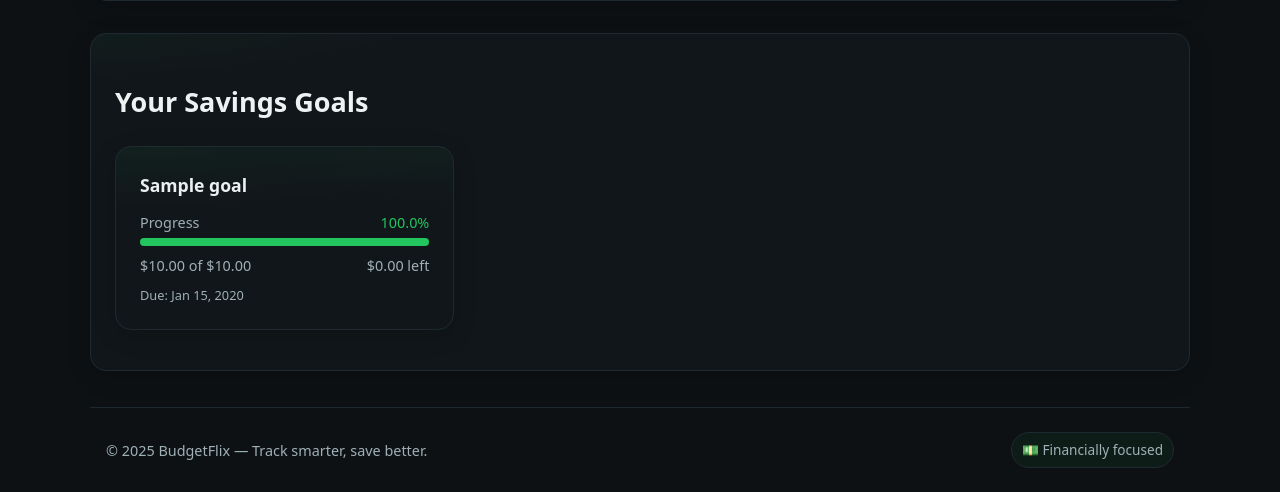
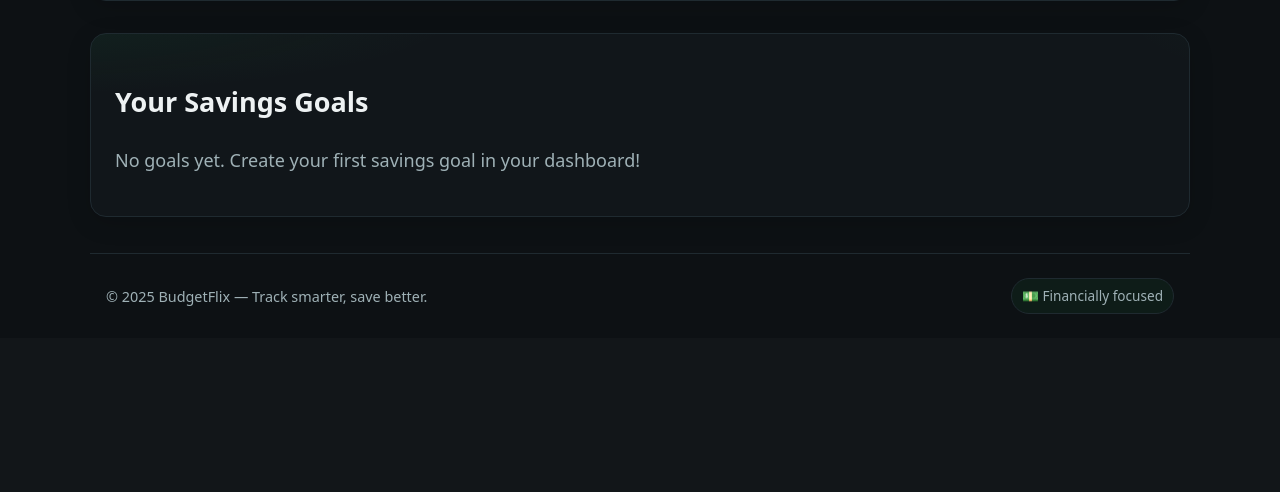
Before and after one commit to YouBhoy/Budget-Tool-Reworked, a PHP site: page / in a window 1280 px wide. Shown: the part 652-1144 px from the top of the page. After the commit the page ends 966 px from the top, so only its background shows below. Run offline with PHP 8.4, Linux system fonts and the light colour scheme; tables that the repository leaves empty hold one stand-in row (values such as "Sample post").

Commit message:
Show savings goals only for the logged-in user on index page

```diff
--- a/index.php
+++ b/index.php
@@ -45,11 +45,16 @@
 <section class="card" aria-labelledby="goals-title" style="margin-top: 32px;">
 	<h2 id="goals-title">Your Savings Goals</h2>
 	<?php
-		require_once __DIR__ . '/config/db.php';
-		$pdo = bf_get_pdo();
-		$goalsStmt = $pdo->prepare('SELECT name, target_amount, current_amount, due_on FROM goals ORDER BY created_at DESC');
-		$goalsStmt->execute();
-		$goals = $goalsStmt->fetchAll();
+		   require_once __DIR__ . '/config/db.php';
+		   $pdo = bf_get_pdo();
+		   $userId = $user['id'] ?? null;
+		   if ($userId) {
+			   $goalsStmt = $pdo->prepare('SELECT name, target_amount, current_amount, due_on FROM goals WHERE user_id = ? ORDER BY created_at DESC');
+			   $goalsStmt->execute([$userId]);
+			   $goals = $goalsStmt->fetchAll();
+		   } else {
+			   $goals = [];
+		   }
 	?>
 	<?php if (empty($goals)): ?>
 		<p class="muted">No goals yet. Create your first savings goal in your dashboard!</p>
```
